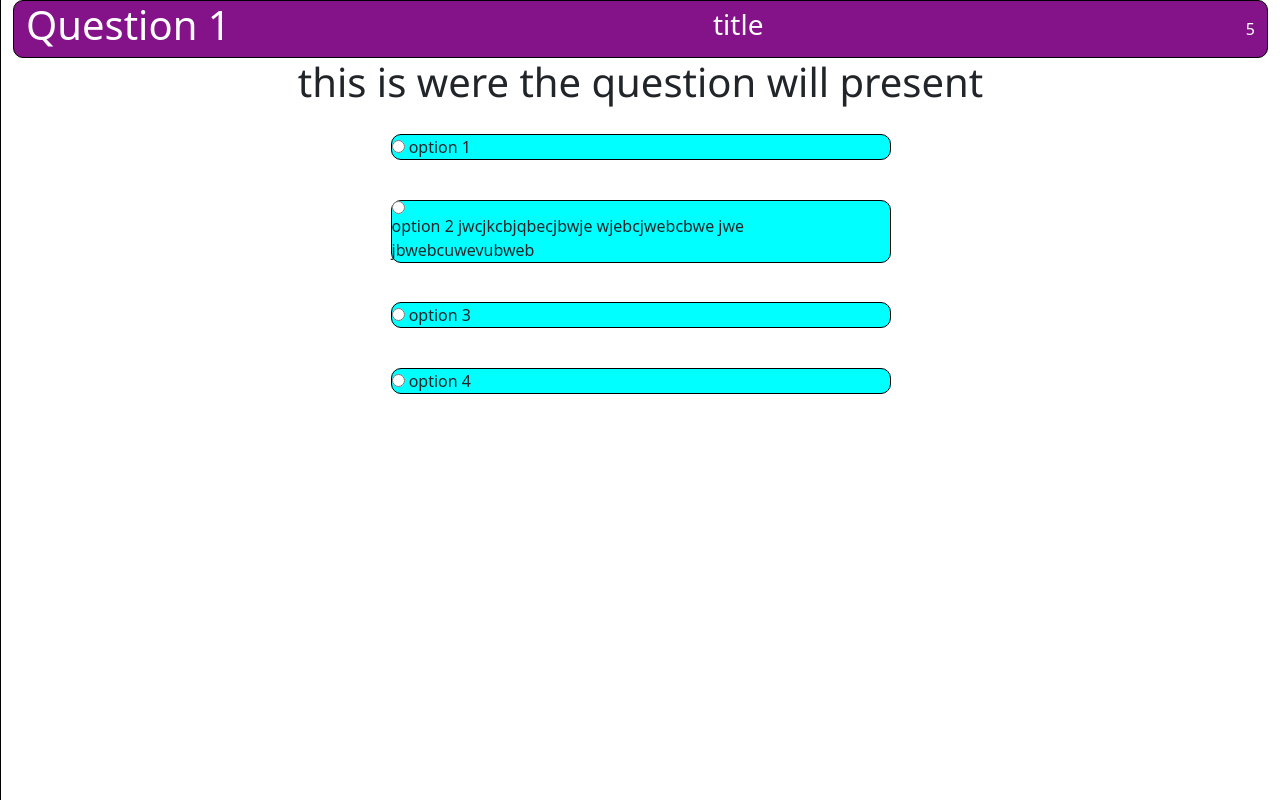
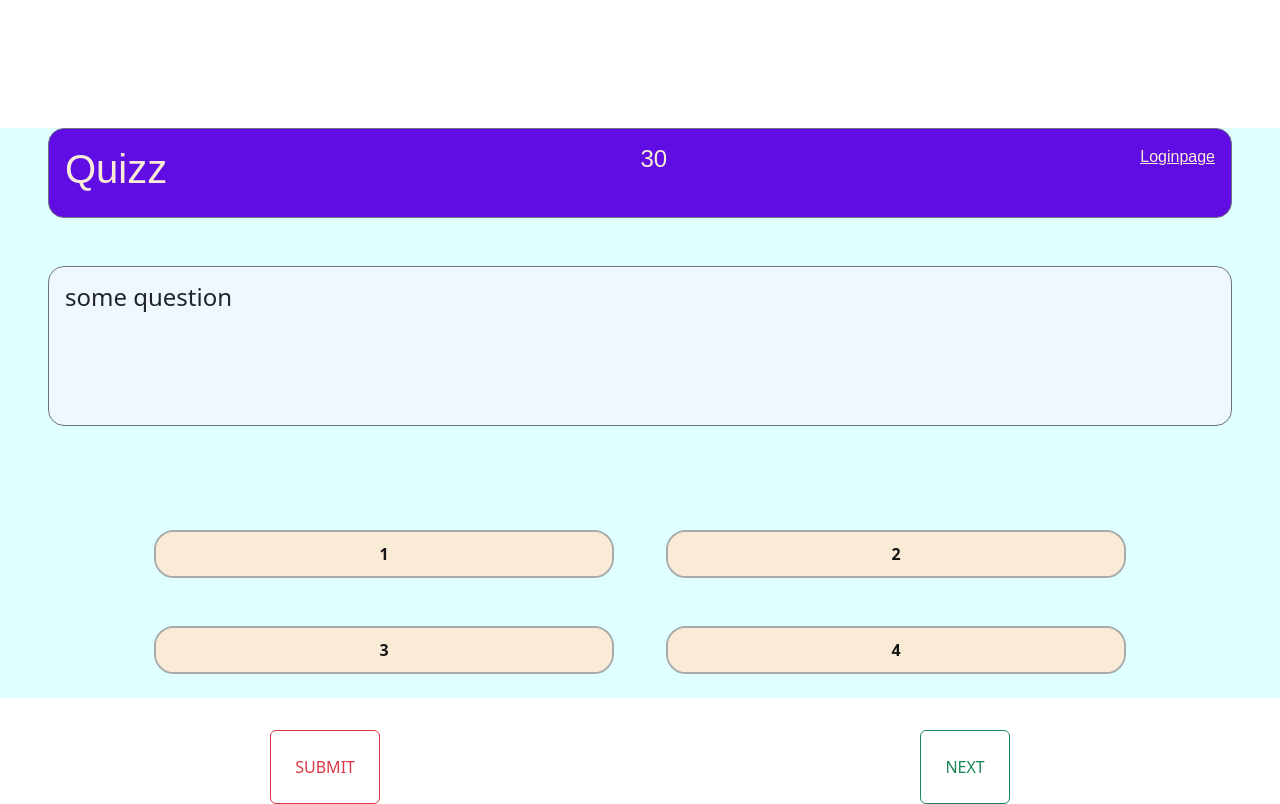
Before and after one commit to NitheshNSK/Quizz, a plain HTML site: page Quizz/loginpage.html/quesion/q1.html in a window 1280 px wide. Drawn offline with nearby package versions, Linux system fonts and the light colour scheme.

Commit message:
updated files v.0.2

```diff
--- a/Quizz/loginpage.html/quesion/q1.html
+++ b/Quizz/loginpage.html/quesion/q1.html
@@ -7,40 +7,54 @@
     <link href="https://cdn.jsdelivr.net/npm/bootstrap@5.3.0-alpha1/dist/css/bootstrap.min.css" rel="stylesheet" integrity="sha384-GLhlTQ8iRABdZLl6O3oVMWSktQOp6b7In1Zl3/Jr59b6EGGoI1aFkw7cmDA6j6gD" crossorigin="anonymous">
     <title>Quizz</title>
 </head>
-<body class="d-flex justify-content-center">
-    <div class="pg-body container-xxl">
-   <header class="container-xxl top-pg" >
-        <h1>Question 1</h1>
-        <h3>title</h3>
-        <div>
-        <div id="timer">10</div>
+<body onload="NextQuestion(0)">
+   <div id="frame">
+      <header class="d-flex justify-content-between mt-5 p-3 border border-secondary " id="header">
+         <h1 class="headings">Quizz</h1>
+         <div id="timer-space">
+            <h4 class="headings" id="time">30</h4>
+         </div>
+         <a class="headings" href="#">Loginpage</a>
+      </header>
+      <section class="d-flex justify-content-between mt-5 p-3 border border-secondary " id="Question-sec">
+         <h4>some question</h4>
 
-        </div>
-   </header>
-   <div class="question">
-    <h1>this is were the question will present</h1>
-  </div>
- <div>
-    <form action="">
-       <div class="input-fld">
-        <input type="radio" name="answer" value="o1">
-        <label for="o1">option 1</label>
-      </div>
-       <div class="input-fld">
-        <input type="radio" name="answer" value="o2">
-        <label for="o2">option 2 jwcjkcbjqbecjbwje wjebcjwebcbwe jwe jbwebcuwevubweb</label>
-       </div>
-       <div class="input-fld">
-        <input type="radio" name="answer" value="o3">
-        <label for="o3">option 3</label>
-       </div>
-       <div class="input-fld">
-        <input type="radio" name="answer" value="o4">
-        <label for="o4">option 4</label>
-       </div>
-    </form>
- </div>
-    <script src="/Quizz/script.js"></script>
+      </section>
+      <section id="main">
+         <div class="game-options-container">
+
+            <span>
+                 <input type="radio" id="option-one" name="option" class="radio" value="optionA" />
+                 <label for="option-one" class="option" id="option-one-label">1</label>
+             </span>
+
+
+             <span>
+                 <input type="radio" id="option-two" name="option" class="radio" value="optionB" />
+                 <label for="option-two" class="option" id="option-two-label">2</label>
+             </span>
+
+
+             <span>
+                 <input type="radio" id="option-three" name="option" class="radio" value="optionC" />
+                 <label for="option-three" class="option" id="option-three-label">3</label>
+             </span>
+
+
+             <span>
+                 <input type="radio" id="option-four" name="option" class="radio" value="optionD" />
+                 <label for="option-four" class="option" id="option-four-label">4</label>
+             </span>
+
+
+         </div>
+      </section>
+     </div>
+     <footer id="fotter" class="d-flex justify-content-around">
+      <button type="button" class="btn btn-outline-danger p-4">SUBMIT</button>
+      <button type="button" class="btn btn-outline-success p-4">NEXT</button>
+   </footer>
+    <script src="/Quizz/loginpage.html/quesion/script.js"></script>
     <script src="https://cdn.jsdelivr.net/npm/bootstrap@5.3.0-alpha1/dist/js/bootstrap.bundle.min.js" integrity="sha384-w76AqPfDkMBDXo30jS1Sgez6pr3x5MlQ1ZAGC+nuZB+EYdgRZgiwxhTBTkF7CXvN" crossorigin="anonymous"></script>
 </body>
 </html>
--- a/Quizz/loginpage.html/quesion/qpagestyle.css
+++ b/Quizz/loginpage.html/quesion/qpagestyle.css
@@ -1,42 +1,69 @@
-body{
-    border-left: 1px solid black;
+#frame{
+    margin-top: 8rem;
+    background-color: lightcyan;
 }
-.pg-body{
+#main{
     display: flex;
     flex-direction: column;
-
     align-items: center;
-
+    margin-top: 5rem;
 }
-.question{
-    font-family: 'Segoe UI', Tahoma, Geneva, Verdana, sans-serif;
+#header{
+    background-color: #5f0de3;
+    border-radius: 1rem;
+    margin-left:3rem ;
+    margin-right:3rem ;
 }
-.top-pg{
+.headings{
+    font-family: sans-serif;
+    color: antiquewhite;
+}
+#timer{
+  color: red;
+}
+#Question-sec{
+    border-radius: 1rem;
+    margin-left:3rem ;
+    margin-right:3rem ;
+    height: 10rem;
+    background-color: aliceblue;
+}
+.game-options-container{
+    width: 80%;
+    height: 12rem;
     display: flex;
-    justify-content: space-between;
+    flex-wrap: wrap;
     align-items: center;
-    background-color: #841288;
-    color: white;
-    border:1px solid black ;
-    border-radius: 10px;
+    justify-content: space-around;
 }
-.option-section{
-    padding-top: 5rem;
-    height: 30%;
-    width:80%;
+.game-options-container span{
+    width: 45%;
+    height: 3rem;
+    border: 2px solid darkgray;
+    border-radius: 20px;
+    overflow: hidden;
+}
+input[type="radio"] {
+    background-color: blanchedalmond;
+    position: relative;
+    display: none;
+}
+input[type=radio]:hover ~ .option {
+    background:rgb(180, 136, 220);
 }
 
-form{
-
-height: 300px;
-width: 500px;
-display: flex;
-flex-direction: column;
-justify-content: space-around;
+span label{
+    width: 100%;
+    height: 100%;
+    display: flex;
+    align-items: center;
+    justify-content: center;
+    cursor: pointer;
+    transition: transform 0.3s;
+    font-weight: 600;
+    background-color:antiquewhite;
+    color: rgb(22, 22, 22);
 }
-.input-fld{
- background-color: aqua;
- width: 100%;
- border-radius: 10px;
- border:1px solid black;
+#fotter{
+    margin-top: 2rem;
 }
```
